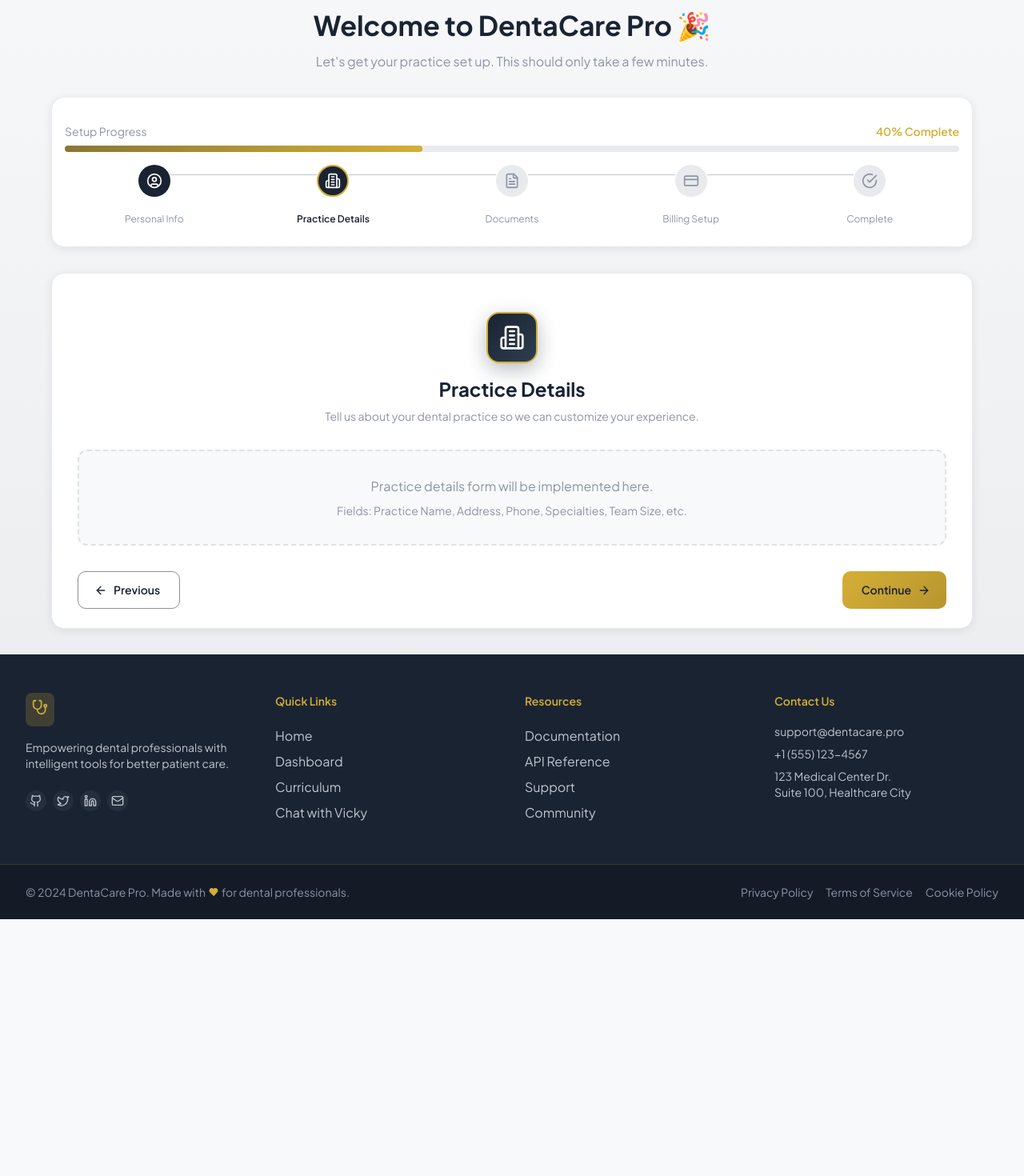
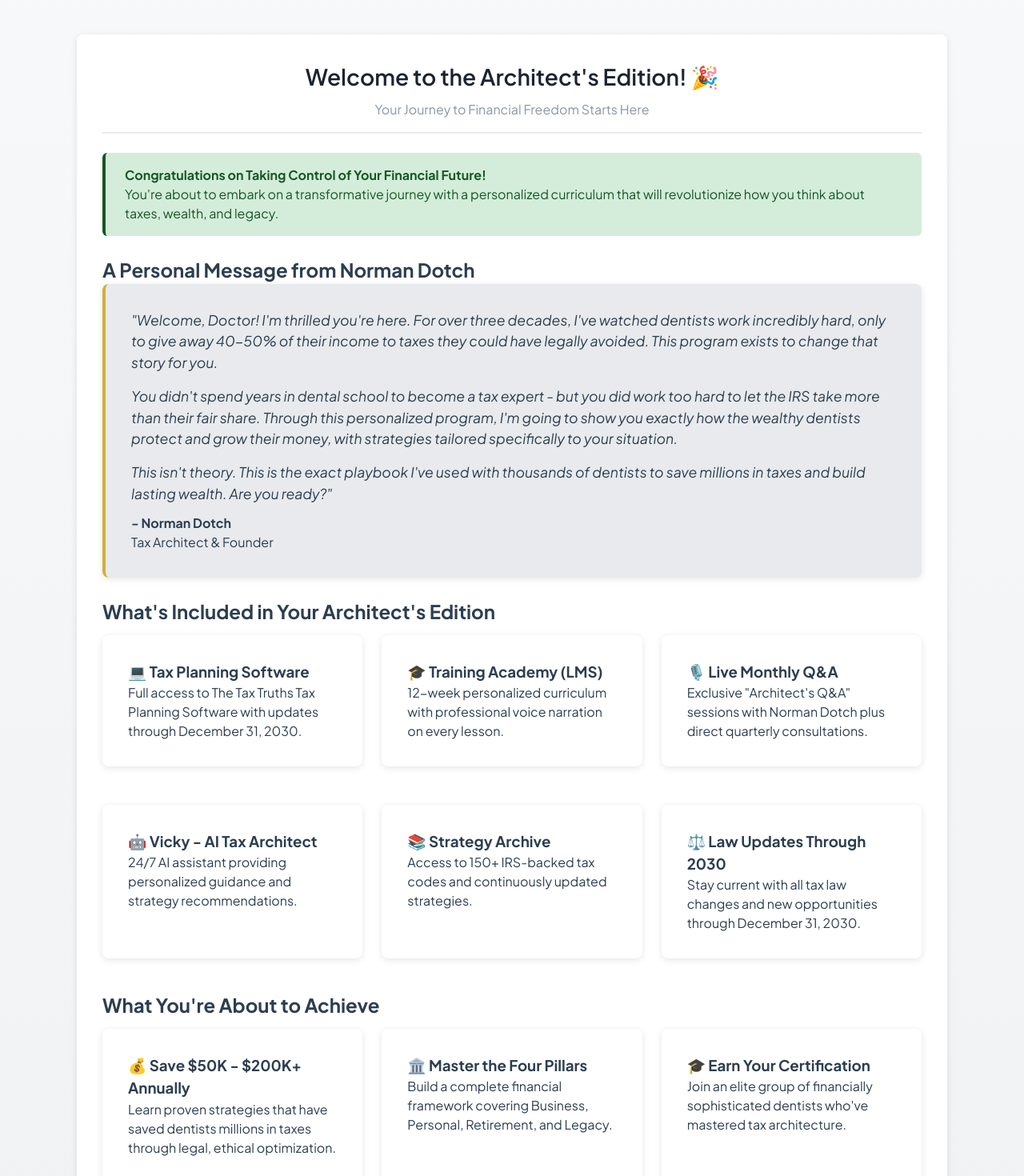
Before and after one commit to uzair-fabtechsol/frontend-dentist-react, a React (Vite) app: page /onboarding in a window 1280 px wide. Shown: the part 160-1630 px from the top of the page at 80% size. Before the commit the page ends 1309 px from the top, so only its background shows below. Built offline with nearby package versions, Linux system fonts and the light colour scheme.

Commit message:
Onboarding done

```diff
--- a/src/features/onboarding/Onboarding.jsx
+++ b/src/features/onboarding/Onboarding.jsx
@@ -1,164 +1,153 @@
-import Box from '@mui/material/Box'
-import Typography from '@mui/material/Typography'
-import Card from '@mui/material/Card'
-import CardContent from '@mui/material/CardContent'
-import Stepper from '@mui/material/Stepper'
-import Step from '@mui/material/Step'
-import StepLabel from '@mui/material/StepLabel'
-import LinearProgress from '@mui/material/LinearProgress'
-import {
-  UserCircle,
-  Building2,
-  FileText,
-  CreditCard,
-  CheckCircle,
-  ArrowRight,
-  ArrowLeft
-} from 'lucide-react'
-import Button from '../../components/Button'
-
-const steps = [
-  { label: 'Personal Info', icon: UserCircle },
-  { label: 'Practice Details', icon: Building2 },
-  { label: 'Documents', icon: FileText },
-  { label: 'Billing Setup', icon: CreditCard },
-  { label: 'Complete', icon: CheckCircle },
-]
+import { Link } from 'react-router-dom'
 
 const Onboarding = () => {
-  const currentStep = 1 // Demo: second step
+  return (
+    <div className="container">
+      <div className="card fade-in">
+        <div className="card-header text-center">
+          <h1 className="card-title">Welcome to the Architect's Edition! 🎉</h1>
+          <p className="card-subtitle">Your Journey to Financial Freedom Starts Here</p>
+        </div>
 
-  return (
-    <Box className="space-y-8">
-      {/* Header */}
-      <Box className="text-center mb-8">
-        <Typography variant="h4" fontWeight={700} color="primary.main" gutterBottom>
-          Welcome to DentaCare Pro 🎉
-        </Typography>
-        <Typography variant="body1" color="text.secondary" sx={{ maxWidth: '600px', mx: 'auto' }}>
-          Let's get your practice set up. This should only take a few minutes.
-        </Typography>
-      </Box>
+        <div className="alert alert-success">
+          <strong>Congratulations on Taking Control of Your Financial Future!</strong><br />
+          You're about to embark on a transformative journey with a personalized curriculum that will revolutionize how you think about taxes, wealth, and legacy.
+        </div>
 
-      {/* Progress */}
-      <Card className="mb-8">
-        <CardContent sx={{ py: 4 }}>
-          <Box className="mb-4">
-            <Box className="flex justify-between mb-2">
-              <Typography variant="body2" color="text.secondary">
-                Setup Progress
-              </Typography>
-              <Typography variant="body2" fontWeight={600} sx={{ color: '#d4af37' }}>
-                40% Complete
-              </Typography>
-            </Box>
-            <LinearProgress
-              variant="determinate"
-              value={40}
-              sx={{
-                height: 8,
-                borderRadius: 4,
-                bgcolor: 'grey.200',
-                '& .MuiLinearProgress-bar': {
-                  borderRadius: 4,
-                  background: 'linear-gradient(90deg, #1a2332, #d4af37)',
-                }
-              }}
-            />
-          </Box>
+        <div className="mt-4">
+          <h2>A Personal Message from Norman Dotch</h2>
+          <div className="card" style={{ background: 'var(--silver-light)', borderLeft: '4px solid var(--accent-gold)' }}>
+            <p style={{ fontStyle: 'italic', fontSize: '1.1rem' }}>
+              "Welcome, Doctor! I'm thrilled you're here. For over three decades, I've watched dentists work incredibly hard, only to give away 40-50% of their income to taxes they could have legally avoided. This program exists to change that story for you.
+            </p>
+            <p style={{ fontStyle: 'italic', fontSize: '1.1rem', marginTop: '1rem' }}>
+              You didn't spend years in dental school to become a tax expert - but you did work too hard to let the IRS take more than their fair share. Through this personalized program, I'm going to show you exactly how the wealthy dentists protect and grow their money, with strategies tailored specifically to your situation.
+            </p>
+            <p style={{ fontStyle: 'italic', fontSize: '1.1rem', marginTop: '1rem' }}>
+              This isn't theory. This is the exact playbook I've used with thousands of dentists to save millions in taxes and build lasting wealth. Are you ready?"
+            </p>
+            <p className="mt-3"><strong>- Norman Dotch</strong><br />Tax Architect & Founder</p>
+          </div>
+        </div>
 
-          <Stepper activeStep={currentStep} alternativeLabel>
-            {steps.map((step, index) => {
-              const Icon = step.icon
-              return (
-                <Step key={step.label}>
-                  <StepLabel
-                    StepIconComponent={() => (
-                      <Box
-                        className="w-10 h-10 rounded-full flex items-center justify-center"
-                        sx={{
-                          bgcolor: index <= currentStep ? '#1a2332' : 'grey.200',
-                          color: index <= currentStep ? 'white' : 'grey.500',
-                          border: index === currentStep ? '2px solid #d4af37' : 'none',
-                        }}
-                      >
-                        <Icon className="w-5 h-5" />
-                      </Box>
-                    )}
-                  >
-                    <Typography
-                      variant="caption"
-                      fontWeight={index === currentStep ? 600 : 400}
-                      color={index === currentStep ? 'primary.main' : 'text.secondary'}
-                    >
-                      {step.label}
-                    </Typography>
-                  </StepLabel>
-                </Step>
-              )
-            })}
-          </Stepper>
-        </CardContent>
-      </Card>
+        <div className="mt-4">
+          <h2>What's Included in Your Architect's Edition</h2>
+          <div className="grid grid-2 mt-3">
+            <div className="card">
+              <h3>💻 Tax Planning Software</h3>
+              <p>Full access to The Tax Truths Tax Planning Software with updates through December 31, 2030.</p>
+            </div>
+            <div className="card">
+              <h3>🎓 Training Academy (LMS)</h3>
+              <p>12-week personalized curriculum with professional voice narration on every lesson.</p>
+            </div>
+            <div className="card">
+              <h3>🎙️ Live Monthly Q&A</h3>
+              <p>Exclusive "Architect's Q&A" sessions with Norman Dotch plus direct quarterly consultations.</p>
+            </div>
+            <div className="card">
+              <h3>🤖 Vicky - AI Tax Architect</h3>
+              <p>24/7 AI assistant providing personalized guidance and strategy recommendations.</p>
+            </div>
+            <div className="card">
+              <h3>📚 Strategy Archive</h3>
+              <p>Access to 150+ IRS-backed tax codes and continuously updated strategies.</p>
+            </div>
+            <div className="card">
+              <h3>⚖️ Law Updates Through 2030</h3>
+              <p>Stay current with all tax law changes and new opportunities through December 31, 2030.</p>
+            </div>
+          </div>
+        </div>
 
-      {/* Current Step Content */}
-      <Card>
-        <CardContent sx={{ py: 6, px: 4 }}>
-          <Box className="text-center mb-8">
-            <Box
-              className="w-16 h-16 rounded-2xl flex items-center justify-center mx-auto mb-4"
-              sx={{
-                background: 'linear-gradient(135deg, #1a2332 0%, #2d3e50 100%)',
-                boxShadow: '0 8px 24px rgba(26, 35, 50, 0.3)',
-                border: '2px solid #d4af37',
-              }}
-            >
-              <Building2 className="w-8 h-8 text-white" />
-            </Box>
-            <Typography variant="h5" fontWeight={700} color="primary.main" gutterBottom>
-              Practice Details
-            </Typography>
-            <Typography variant="body2" color="text.secondary">
-              Tell us about your dental practice so we can customize your experience.
-            </Typography>
-          </Box>
+        <div className="mt-4">
+          <h2>What You're About to Achieve</h2>
+          <div className="grid grid-2 mt-3">
+            <div className="card">
+              <h3>💰 Save $50K - $200K+ Annually</h3>
+              <p>Learn proven strategies that have saved dentists millions in taxes through legal, ethical optimization.</p>
+            </div>
+            <div className="card">
+              <h3>🏛️ Master the Four Pillars</h3>
+              <p>Build a complete financial framework covering Business, Personal, Retirement, and Legacy.</p>
+            </div>
+            <div className="card">
+              <h3>🎓 Earn Your Certification</h3>
+              <p>Join an elite group of financially sophisticated dentists who've mastered tax architecture.</p>
+            </div>
+            <div className="card">
+              <h3>🤝 Lifetime Community Access</h3>
+              <p>Connect with fellow dentists on the same journey and continue learning together.</p>
+            </div>
+          </div>
+        </div>
 
-          {/* Placeholder Form Area */}
-          <Box
-            className="rounded-xl p-8 text-center"
-            sx={{
-              bgcolor: 'grey.50',
-              border: '2px dashed',
-              borderColor: 'grey.300',
-            }}
-          >
-            <Typography variant="body1" color="text.secondary">
-              Practice details form will be implemented here.
-            </Typography>
-            <Typography variant="body2" color="text.secondary" sx={{ mt: 1 }}>
-              Fields: Practice Name, Address, Phone, Specialties, Team Size, etc.
-            </Typography>
-          </Box>
+        <div className="mt-4">
+          <h2>Your Personalized Learning Path</h2>
+          <p className="mt-2">Your curriculum is dynamically generated based on your specific tax plan and selected strategies:</p>
+          <ul className="list-styled mt-3">
+            <li><strong>Business Foundation:</strong> Entity Structuring, Asset Protection, S-Corp Optimization</li>
+            <li><strong>Personal Tax Strategies:</strong> IRC §469, §7702, Real Estate Tax Benefits, Augusta Rule</li>
+            <li><strong>Retirement & Investment:</strong> Defined Benefit Plans, Cost Segregation, 1031 Exchanges</li>
+            <li><strong>Legacy & Advanced:</strong> Captive Insurance, Estate Planning, Wealth Transfer, Integration</li>
+          </ul>
+          <div className="alert alert-info mt-3">
+            <strong>📊 Dynamic Curriculum:</strong> Only the strategies you've selected in your tax plan will appear in your courses - ensuring every lesson is relevant to your specific situation.
+          </div>
+        </div>
 
-          {/* Navigation Buttons */}
-          <Box className="flex justify-between mt-8">
-            <Button
-              variant="outlined"
-              startIcon={<ArrowLeft className="w-4 h-4" />}
-            >
-              Previous
-            </Button>
-            <Button
-              variant="contained"
-              color="secondary"
-              endIcon={<ArrowRight className="w-4 h-4" />}
-            >
-              Continue
-            </Button>
-          </Box>
-        </CardContent>
-      </Card>
-    </Box>
+        <div className="mt-4">
+          <h2>Meet Vicky - Your AI Learning Companion</h2>
+          <div className="card" style={{ background: 'linear-gradient(135deg, var(--accent-blue) 0%, var(--accent-gold) 100%)', color: 'white' }}>
+            <p style={{ fontSize: '1.1rem' }}>
+              👋 Hi! I'm Vicky, your 24/7 AI assistant. I'll be with you every step of this journey to:
+            </p>
+            <ul style={{ marginTop: '1rem', marginLeft: '1.5rem' }}>
+              <li>Send personalized reminders and check-ins</li>
+              <li>Answer questions about the material</li>
+              <li>Help you implement strategies in your practice</li>
+              <li>Track your progress and celebrate your wins</li>
+              <li>Connect you with resources and experts when needed</li>
+            </ul>
+            <p className="mt-3">
+              <strong>You can reach me anytime through the Chat button in your dashboard!</strong>
+            </p>
+          </div>
+        </div>
+
+        <div className="mt-4">
+          <h2>Program Structure</h2>
+          <p>Each week includes:</p>
+          <div className="grid grid-2 mt-3">
+            <div className="card">
+              <h4>📹 Video Lesson</h4>
+              <p>20-30 minute focused training on that week's tax strategy</p>
+            </div>
+            <div className="card">
+              <h4>📄 Implementation Guide</h4>
+              <p>Step-by-step checklist to apply the strategy to your practice</p>
+            </div>
+            <div className="card">
+              <h4>🧮 Case Study</h4>
+              <p>Real dentist examples showing actual tax savings</p>
+            </div>
+            <div className="card">
+              <h4>✅ Knowledge Check</h4>
+              <p>Quick quiz to ensure you've mastered the concepts</p>
+            </div>
+          </div>
+        </div>
+
+        <div className="alert alert-warning mt-4">
+          <strong>⏰ Time Commitment:</strong> Plan for 60-90 minutes per week. Most students find Sunday mornings or Wednesday evenings work best. Block your calendar now!
+        </div>
+
+        <div className="btn-group btn-group-between mt-4">
+          <Link to="/" className="btn btn-secondary">← Back to Home</Link>
+          <Link to="/dashboard" className="btn btn-primary">Next: Set Your Goals →</Link>
+        </div>
+      </div>
+    </div>
   )
 }
 
```
